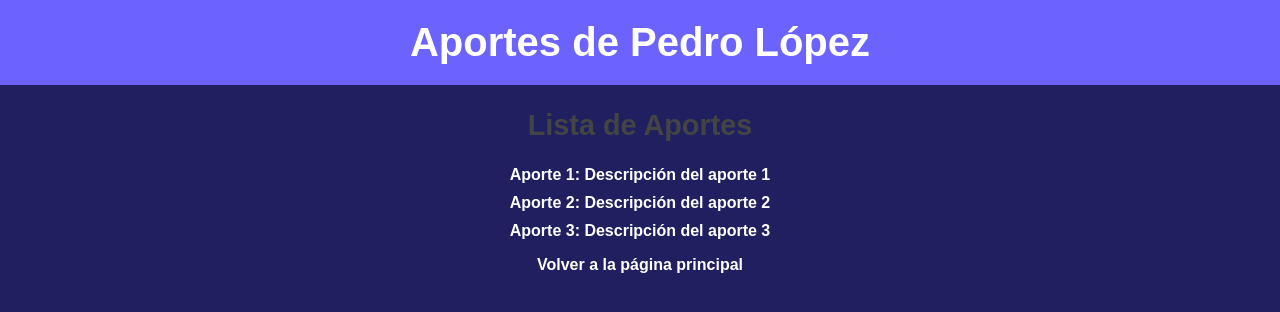
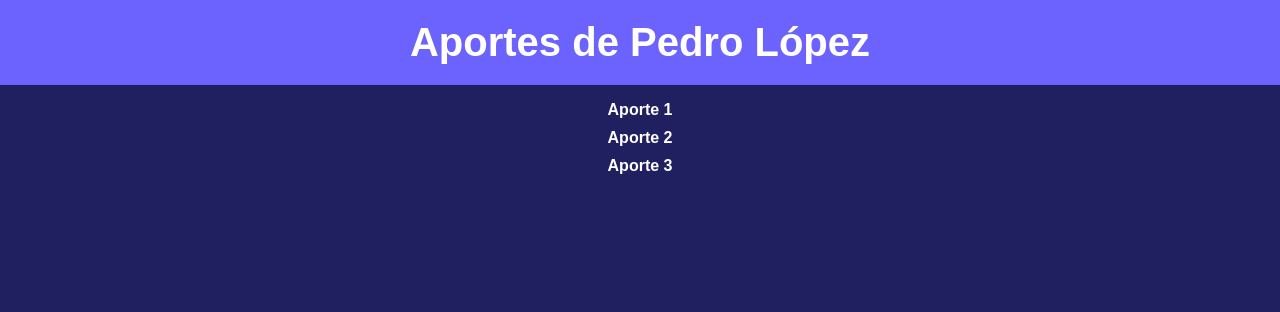
Before and after one commit to LintSenser/ganadores, a plain HTML site: page aporte_pedro.html in a window 1280 px wide. Drawn offline with Linux system fonts and the light colour scheme.

Commit message:
Update aporte_pedro.html

```diff
--- a/aporte_pedro.html
+++ b/aporte_pedro.html
@@ -8,16 +8,10 @@
 </head>
 <body>
     <h1>Aportes de Pedro López</h1>
-
-    <h2>Lista de Aportes</h2>
     <ul>
-        <li><a href="http://linkaportespedro1.com">Aporte 1: Descripción del aporte 1</a></li>
-        <li><a href="http://linkaportespedro2.com">Aporte 2: Descripción del aporte 2</a></li>
-        <li><a href="http://linkaportespedro3.com">Aporte 3: Descripción del aporte 3</a></li>
+        <li><a href="https://link1.com">Aporte 1</a></li>
+        <li><a href="https://link2.com">Aporte 2</a></li>
+        <li><a href="https://link3.com">Aporte 3</a></li>
     </ul>
-
-    <footer>
-        <p><a href="index.html">Volver a la página principal</a></p>
-    </footer>
 </body>
 </html>
```
